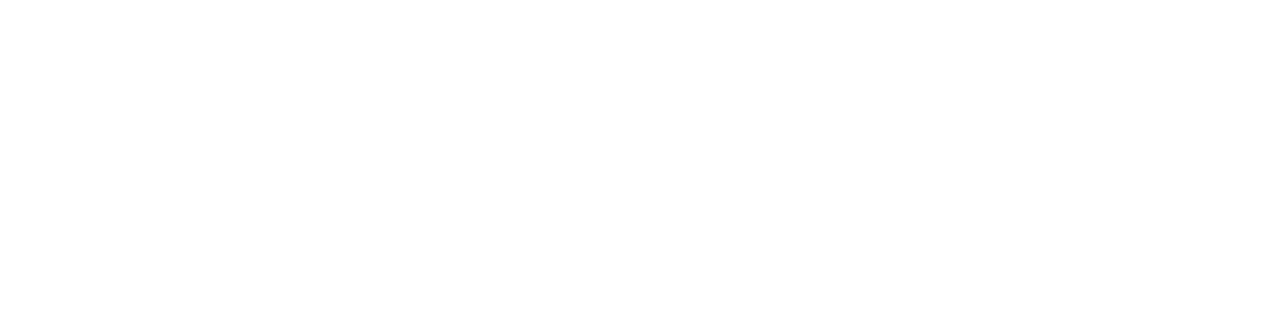
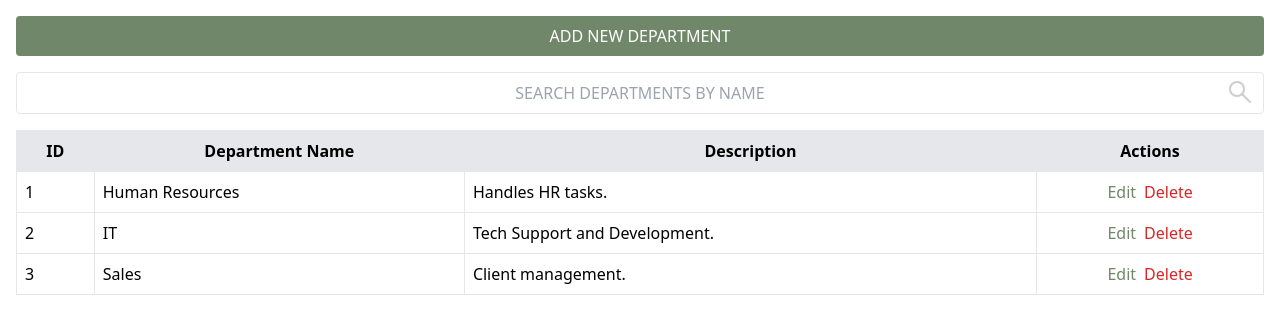
Before and after one commit to pranavkrgupta/smart-hrms, a React (Vite) app in the folder client/: page /admin/manage-departments in a window 1280 px wide. Before the commit this address had no page. Shown: the top 334 px of the page. Built offline with nearby package versions, Linux system fonts and the light colour scheme.

Commit message:
added a page for managing departments (#10)

```diff
--- a/client/src/App.jsx
+++ b/client/src/App.jsx
@@ -6,6 +6,7 @@ import Settings from "./pages/Employee/Settings";
 import Attendance from "./pages/Employee/Attendance"
 import SalaryDetails from "./pages/Employee/SalaryDetails"
 import ManageEmployees from './pages/admin/ManageEmployee';
+import ManageDepartments from './pages/admin/ManageDepartment';
 
 function App() {
   return (
@@ -17,6 +18,7 @@ function App() {
       <Route path="/Employee/SalaryDetails" element={<SalaryDetails />} />
       <Route path="/Employee/Attendance" element={<Attendance />} />
       <Route path="/admin/manage-employees" element={<ManageEmployees />} />
+      <Route path="/admin/manage-departments" element={<ManageDepartments />} />
     </Routes>
   );
 }
--- /dev/null
+++ b/client/src/pages/admin/ManageDepartment.jsx
@@ -0,0 +1,194 @@
+import { useState } from "react"
+import Modal from "../../components/Modal";
+
+
+export default function ManageDepartments() {
+    const [departments, setDepartments] = useState([
+        {
+            id: 1,
+            departmentName: "Human Resources",
+            description: "Handles HR tasks."
+        },
+        {
+            id: 2,
+            departmentName: "IT",
+            description: "Tech Support and Development."
+        },
+        {
+            id: 3,
+            departmentName: "Sales",
+            description: "Client management."
+        }
+    ])
+
+    const [isAddModalVisible, setIsAddModalVisible] = useState(false);
+    const [isEditModalVisible, setIsEditModalVisible] = useState(false);
+    const [searchKeyword, setSearchKeyword] = useState("");
+    const [editDepartmentId, setEditDepartmentId] = useState(null);
+
+    const matchedDepartments = searchKeyword == "" ? departments : departments.filter(d => d.departmentName.toLowerCase().includes(searchKeyword.toLowerCase()));
+
+    function handleAddClick(e) {
+        setIsAddModalVisible(true);
+    }
+
+    function handleDepartmentAddition(e) {
+        e.preventDefault();
+        const temp = {
+            id: e.target.id.value,
+            departmentName: e.target.departmentName.value,
+            description: e.target.description.value,
+        }
+        setDepartments((d) => [...departments, temp]);
+        setIsAddModalVisible(false);
+    }
+
+    function handleDepartmentEdit(e) {
+        e.preventDefault()
+        const temp = {
+            id: editDepartmentId,
+            departmentName: e.target.departmentName.value,
+            description: e.target.description.value,
+        }
+        setDepartments(d => [...d.filter(dep => dep.id != temp.id), temp])
+        setEditDepartmentId(null);
+        setIsEditModalVisible(false)
+    }
+
+    function handleSearch(e) {
+        setSearchKeyword(e.target.value)
+    }
+
+    function handleEditClick(e) {
+        setIsEditModalVisible(true)
+        setEditDepartmentId(e.target.getAttribute("data-id"))
+    }
+
+    function handleDelete(e) {
+        const depId = e.target.getAttribute("data-id");
+        setDepartments(d => d.filter(dep => dep.id != depId))
+    }
+
+    return (
+        <div className="flex flex-col items-stretch p-4">
+            <div className="flex flex-col items-stretch "><button type="button" style={{ backgroundColor: "#718769" }} className="text-white px-4 py-2 rounded" onClick={handleAddClick}>ADD NEW DEPARTMENT</button></div>
+            <div>
+                {/* Modal for adding a department */}
+                <Modal
+                    isOpen={isAddModalVisible}
+                    onClose={() => { setIsAddModalVisible(false) }}
+                    title="Add New Department"
+                >
+                    <form onSubmit={handleDepartmentAddition} className="space-y-4">
+                        <input
+                            name="id"
+                            placeholder="Id"
+                            required
+                            className="w-full border px-3 py-2 rounded"
+                        />
+                        <input
+                            name="departmentName"
+                            placeholder="Department name"
+                            required
+                            className="w-full border px-3 py-2 rounded"
+                        />
+                        <input
+                            name="description"
+                            placeholder="Description"
+                            required
+                            className="w-full border px-3 py-2 rounded"
+                        />
+                        <div className="text-right">
+                            <button
+                                type="submit"
+                                className="text-white px-4 py-2 rounded"
+                                style={{ backgroundColor: "#718769" }}
+                            >
+                                Save
+                            </button>
+                        </div>
+                    </form>
+                </Modal>
+            </div>
+
+            <div>
+                {/* Modal for editing departments */}
+                <Modal
+                    isOpen={isEditModalVisible}
+                    onClose={() => { setIsEditModalVisible(false) }}
+                    title="Edit Department"
+                >
+                    <form onSubmit={handleDepartmentEdit} className="space-y-4">
+                        <input
+                            name="departmentName"
+                            required
+                            className="w-full border px-3 py-2 rounded"
+                            defaultValue={editDepartmentId == null ? "" : departments.find(d => d.id == editDepartmentId).departmentName}
+                        />
+                        <input
+                            name="description"
+                            required
+                            className="w-full border px-3 py-2 rounded"
+                            defaultValue={editDepartmentId == null ? "" : departments.find(d => d.id == editDepartmentId).description}
+                        />
+                        <div className="text-right">
+                            <button
+                                type="submit"
+                                className="text-white px-4 py-2 rounded"
+                                style={{ backgroundColor: "#718769" }}
+                            >
+                                Save
+                            </button>
+                        </div>
+                    </form>
+                </Modal>
+            </div>
+
+            <div className="flex flex-col my-4 relative">
+                <input type="text" placeholder="SEARCH DEPARTMENTS BY NAME" className="border p-2 rounded text-center" value={searchKeyword} onChange={handleSearch} />
+                <img src="../assets/search.png" className="w-6 h-6 absolute right-3 top-2" alt="" />
+            </div>
+            <div>
+                <table className="w-full border-collapse">
+                    <thead>
+                        <tr className="bg-gray-200">
+                            <th className="border p-2">ID</th>
+                            <th className="border p-2">Department Name</th>
+                            <th className="border p-2">Description</th>
+                            <th className="border p-2">Actions</th>
+                        </tr>
+                    </thead>
+                    <tbody>
+                        {
+                            matchedDepartments.map((d) =>
+                                <tr key={d.id}>
+                                    <td className="border p-2">{d.id}</td>
+                                    <td className="border p-2">{d.departmentName}</td>
+                                    <td className="border p-2">{d.description}</td>
+                                    <td className="border p-2 text-center">
+                                        <button
+                                            style={{ color: "#718769" }}
+                                            className="mr-2 hover:underline"
+                                            onClick={handleEditClick}
+                                            data-id={d.id}
+                                        >
+                                            Edit
+                                        </button>
+                                        <button
+                                            className="text-red-600 hover:underline"
+                                            onClick={handleDelete}
+                                            data-id={d.id}
+                                        >
+                                            Delete
+                                        </button>
+                                    </td>
+                                </tr>
+                            )
+                        }
+                    </tbody>
+                </table>
+            </div>
+
+        </div>
+    )
+}
```
